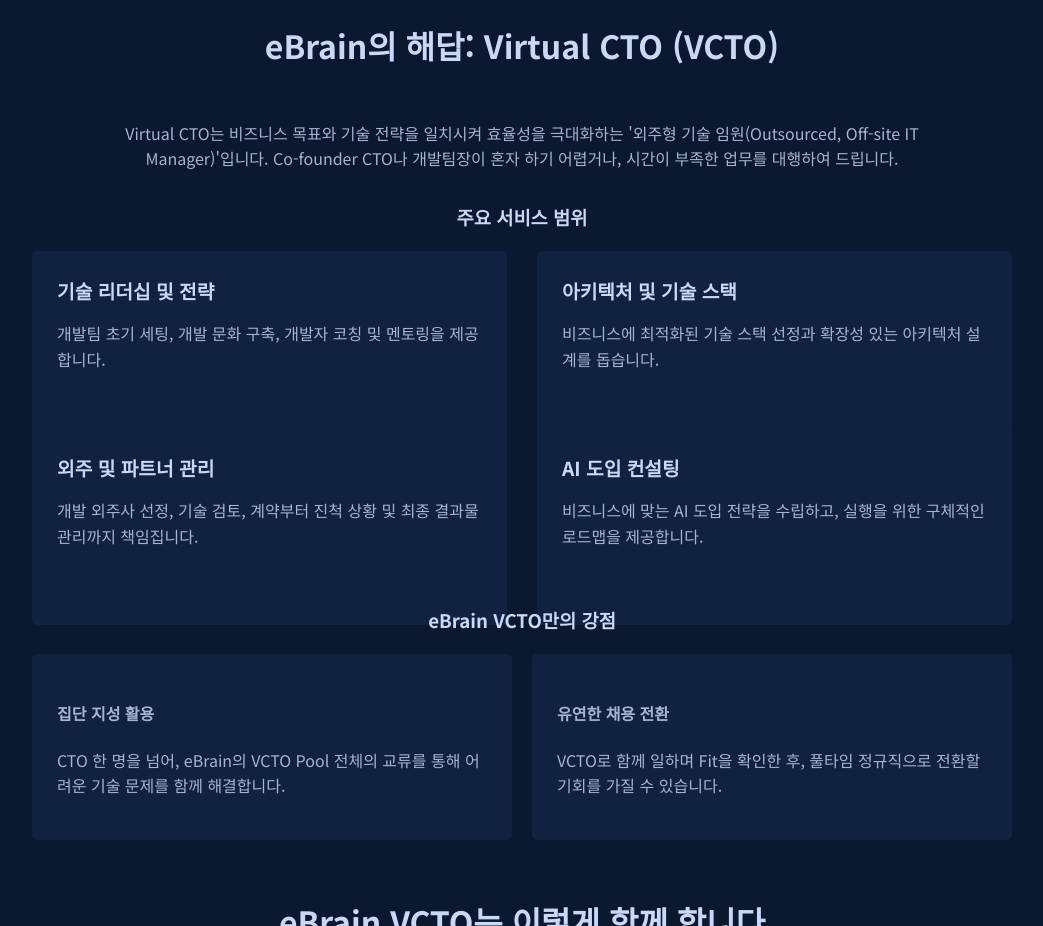
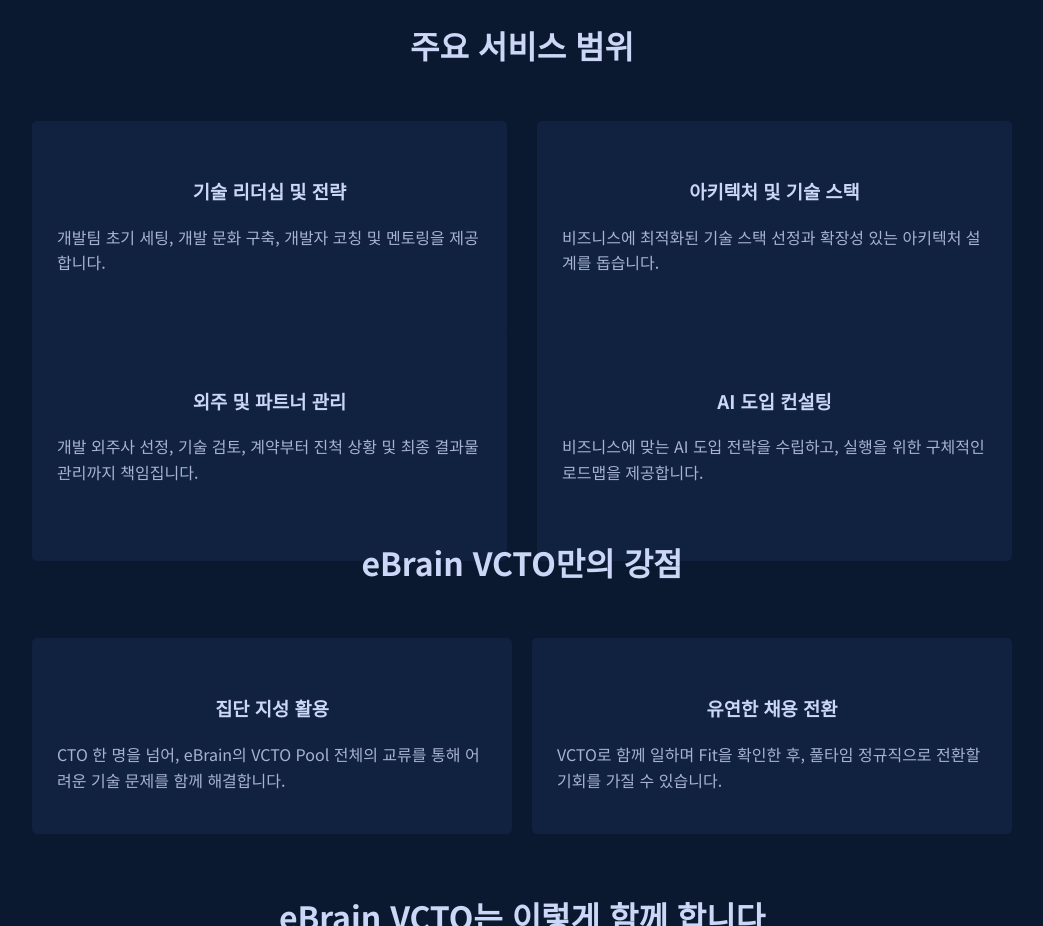
Before and after one commit to sbroh/eBrain, a plain HTML site: page vcto/index.html in a window 1280 px wide. Shown: the part 1060-1986 px from the top of the page, without its empty margins (118-1161 px from the left). Drawn offline with Linux system fonts and the light colour scheme.

Commit message:
Update index.html

```diff
--- a/vcto/index.html
+++ b/vcto/index.html
@@ -67,37 +67,34 @@
         </section>
 
         <section id="service" class="content-section">
-            <h2>eBrain의 해답: Virtual CTO (VCTO)</h2>
-            <div class="service-intro">
-                <p>Virtual CTO는 비즈니스 목표와 기술 전략을 일치시켜 효율성을 극대화하는 '외주형 기술 임원(Outsourced, Off-site IT Manager)'입니다. Co-founder CTO나 개발팀장이 혼자 하기 어렵거나, 시간이 부족한 업무를 대행하여 드립니다.</p>
-            </div>
-            <h3>주요 서비스 범위</h3>
+            <h2 class="section-title">주요 서비스 범위</h2>
             <div class="service-grid">
                 <div class="service-card">
-                    <h4>기술 리더십 및 전략</h4>
+                    <h3>기술 리더십 및 전략</h3>
                     <p>개발팀 초기 세팅, 개발 문화 구축, 개발자 코칭 및 멘토링을 제공합니다.</p>
                 </div>
                 <div class="service-card">
-                    <h4>아키텍처 및 기술 스택</h4>
+                    <h3>아키텍처 및 기술 스택</h3>
                     <p>비즈니스에 최적화된 기술 스택 선정과 확장성 있는 아키텍처 설계를 돕습니다.</p>
                 </div>
                 <div class="service-card">
-                    <h4>외주 및 파트너 관리</h4>
+                    <h3>외주 및 파트너 관리</h3>
                     <p>개발 외주사 선정, 기술 검토, 계약부터 진척 상황 및 최종 결과물 관리까지 책임집니다.</p>
                 </div>
                 <div class="service-card">
-                    <h4>AI 도입 컨설팅</h4>
+                    <h3>AI 도입 컨설팅</h3>
                     <p>비즈니스에 맞는 AI 도입 전략을 수립하고, 실행을 위한 구체적인 로드맵을 제공합니다.</p>
                 </div>
             </div>
-             <h3>eBrain VCTO만의 강점</h3>
+
+            <h2 class="section-title">eBrain VCTO만의 강점</h2>
             <div class="benefits-grid">
                 <div class="benefit-card">
-                    <h4>집단 지성 활용</h4>
+                    <h3>집단 지성 활용</h3>
                     <p>CTO 한 명을 넘어, eBrain의 VCTO Pool 전체의 교류를 통해 어려운 기술 문제를 함께 해결합니다.</p>
                 </div>
                 <div class="benefit-card">
-                    <h4>유연한 채용 전환</h4>
+                    <h3>유연한 채용 전환</h3>
                     <p>VCTO로 함께 일하며 Fit을 확인한 후, 풀타임 정규직으로 전환할 기회를 가질 수 있습니다.</p>
                 </div>
             </div>
```
Lines whose indentation alone changed are shown as unchanged.
